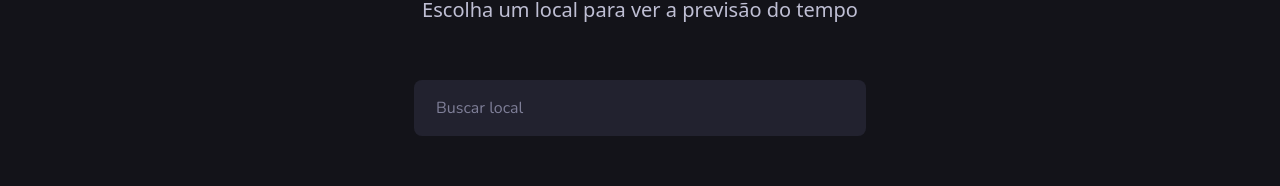
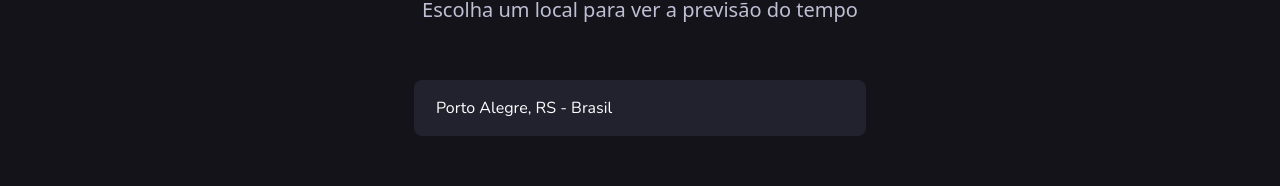
Before and after one commit to MateusGustavo22/type-weather, a Next.js app: page / in a window 1280 px wide. Shown: the part 331-517 px from the top of the page. Built offline with nearby package versions, Linux system fonts and the light colour scheme.

Commit message:
fix: corrected input error
Console error related to useAutocomplete

```diff
--- a/src/components/Input.tsx
+++ b/src/components/Input.tsx
@@ -16,7 +16,7 @@ const options = [
 ]
 
 export default function Input() {
-  const [value, setValue] = useState<string | null>('')
+  const [value, setValue] = useState<string | null>(options[0] || null)
   const [inputValue, setInputValue] = useState('')
 
   const [isLoading, setIsloading] = useState(false)
@@ -29,6 +29,8 @@ export default function Input() {
       inputValue,
       onChange: (event, newValue) => setValue(newValue),
       onInputChange: (event, newInputValue) => setInputValue(newInputValue),
+      isOptionEqualToValue: (option, value) =>
+        option === value || option === '',
     })
 
   const inputProps = isLoading ? { disabled: true } : getInputProps()
@@ -48,7 +50,7 @@ export default function Input() {
       </div>
       {groupedOptions.length > 0 && (
         <ul
-          className="absolute top-16 z-50 flex w-full flex-col gap-[1px] overflow-hidden rounded-lg"
+          className="absolute top-16 z-50 flex w-full flex-col gap-[1px] overflow-hidden rounded-lg bg-base-gray-800"
           {...getListboxProps()}
         >
           {(groupedOptions as string[]).map((option, index) => (
```
